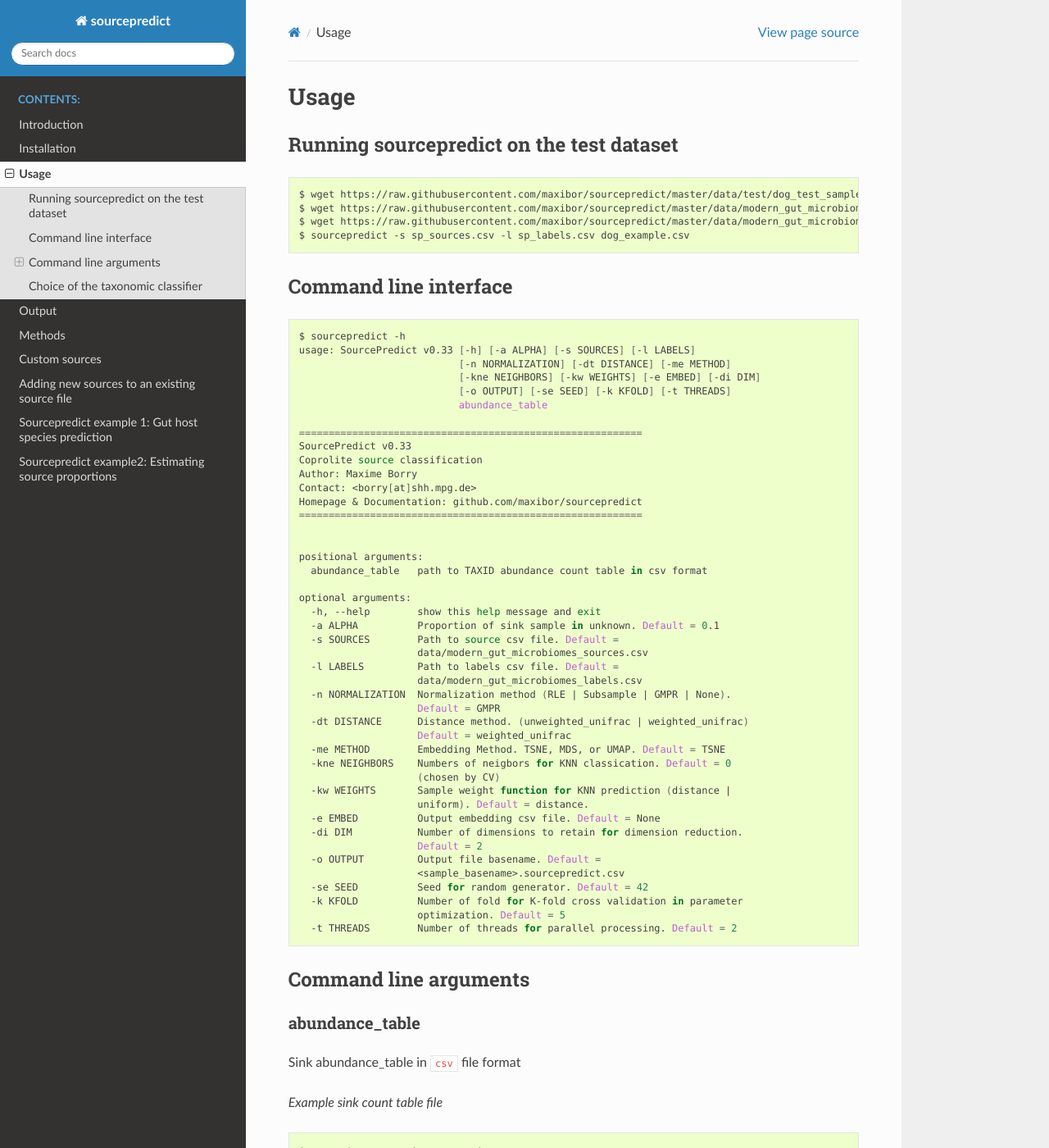
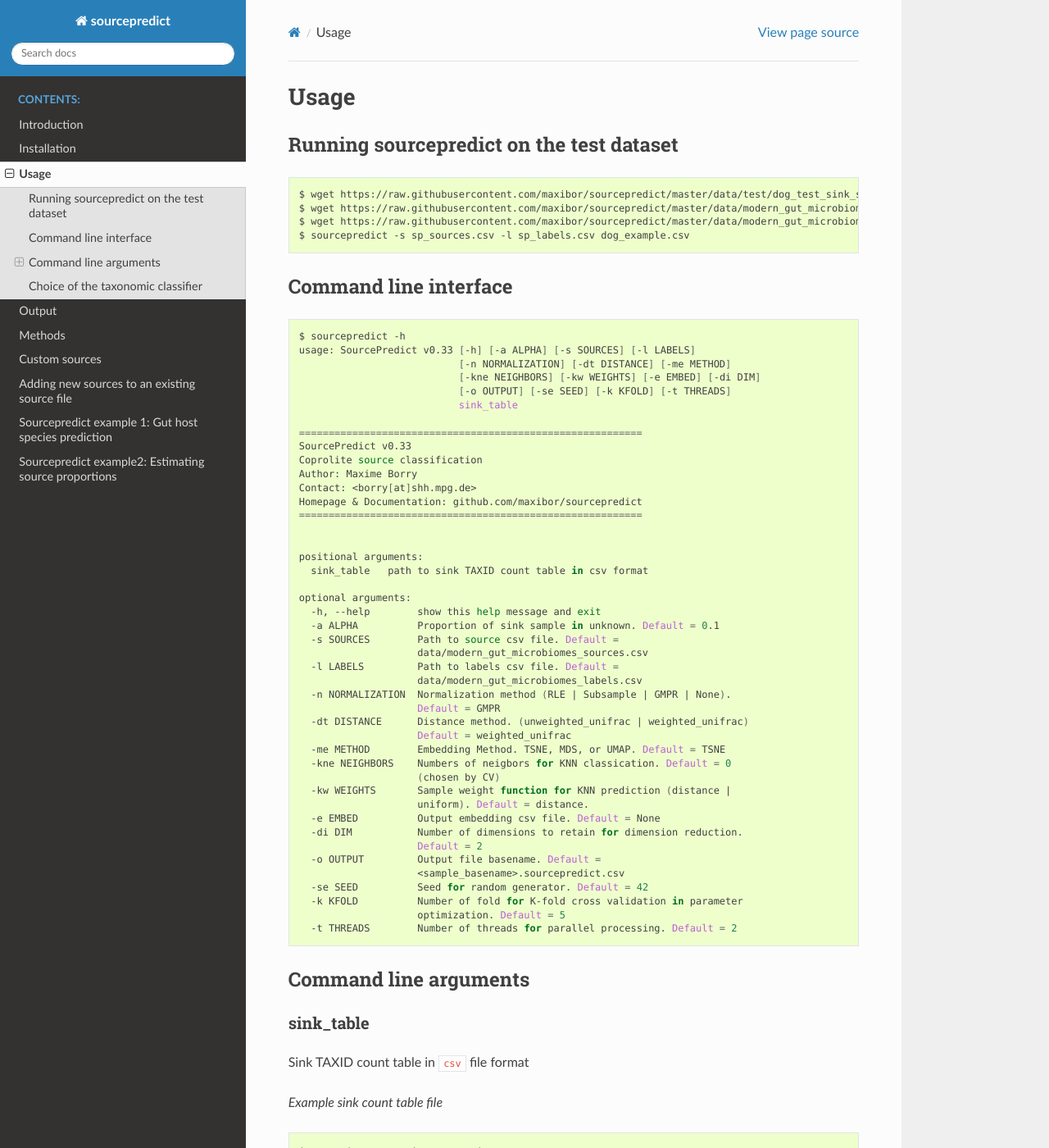
Before and after one commit to maxibor/sourcepredict, a Sphinx documentation site: the page built from docs/usage.md, in a window 1280 px wide and 1400 px high. Shown: the whole window at 82% size. Built offline with Sphinx 7.4.7 and the Read the Docs theme 2.0.0, drawn with Linux system fonts in a browser that asks for light colours.

````diff
--- a/docs/usage.md
+++ b/docs/usage.md
@@ -5,7 +5,7 @@
 ## Running sourcepredict on the test dataset
 
 ```
-$ wget https://raw.githubusercontent.com/maxibor/sourcepredict/master/data/test/dog_test_sample.csv -O dog_example.csv
+$ wget https://raw.githubusercontent.com/maxibor/sourcepredict/master/data/test/dog_test_sink_sample.csv -O dog_example.csv
 $ wget https://raw.githubusercontent.com/maxibor/sourcepredict/master/data/modern_gut_microbiomes_labels.csv -O sp_labels.csv
 $ wget https://raw.githubusercontent.com/maxibor/sourcepredict/master/data/modern_gut_microbiomes_sources.csv -O sp_sources.csv
 $ sourcepredict -s sp_sources.csv -l sp_labels.csv dog_example.csv
@@ -19,7 +19,7 @@
                            [-n NORMALIZATION] [-dt DISTANCE] [-me METHOD]
                            [-kne NEIGHBORS] [-kw WEIGHTS] [-e EMBED] [-di DIM]
                            [-o OUTPUT] [-se SEED] [-k KFOLD] [-t THREADS]
-                           abundance_table
+                           sink_table
 
 ==========================================================
 SourcePredict v0.33
@@ -31,7 +31,7 @@
 
 
 positional arguments:
-  abundance_table   path to TAXID abundance count table in csv format
+  sink_table   path to sink TAXID count table in csv format
 
 optional arguments:
   -h, --help        show this help message and exit
@@ -62,9 +62,9 @@
 
 ## Command line arguments
 
-### abundance_table
+### sink_table
 
-Sink abundance_table in `csv` file format
+Sink TAXID count table in `csv` file format
 
 *Example sink count table file*
 
````
Also changed, not shown: docs/custom_sources.md (+2 -2 lines), docs/add_new_sources.ipynb, docs/run_example.ipynb, 4 other files.
